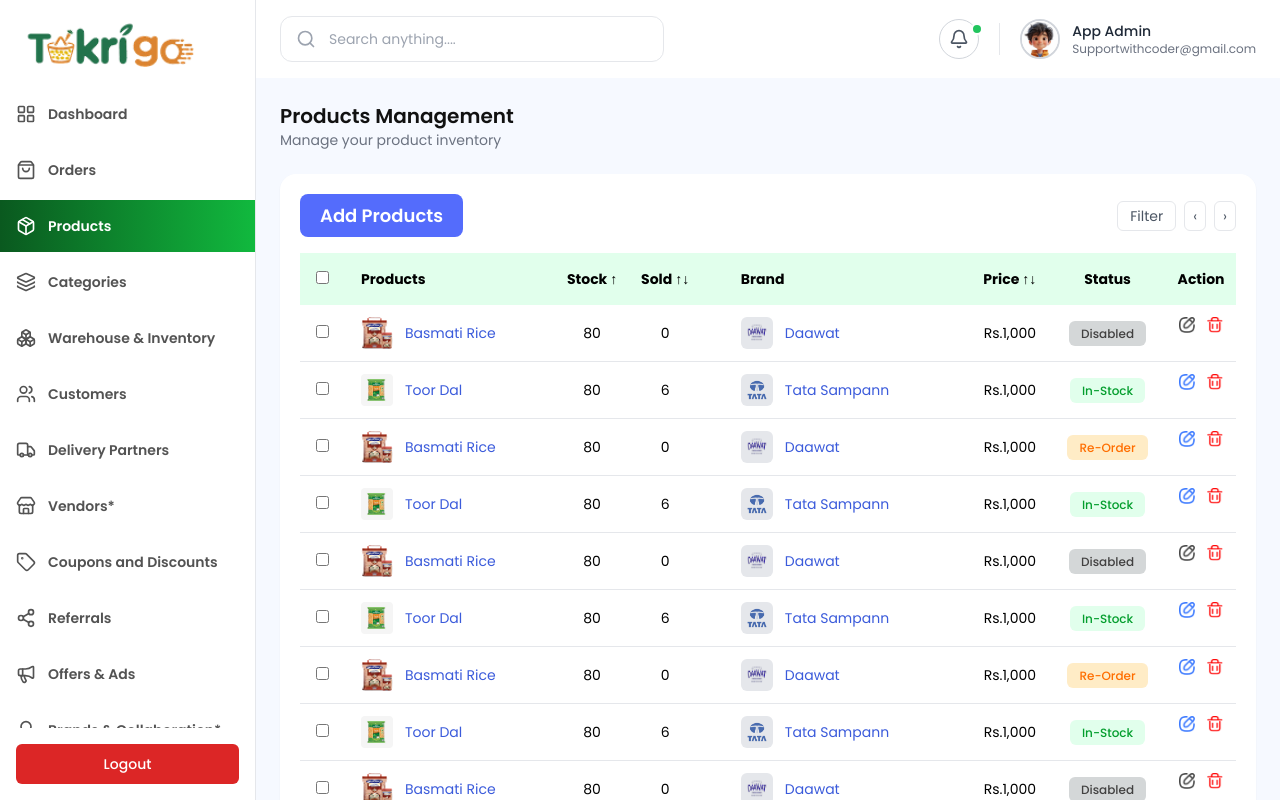
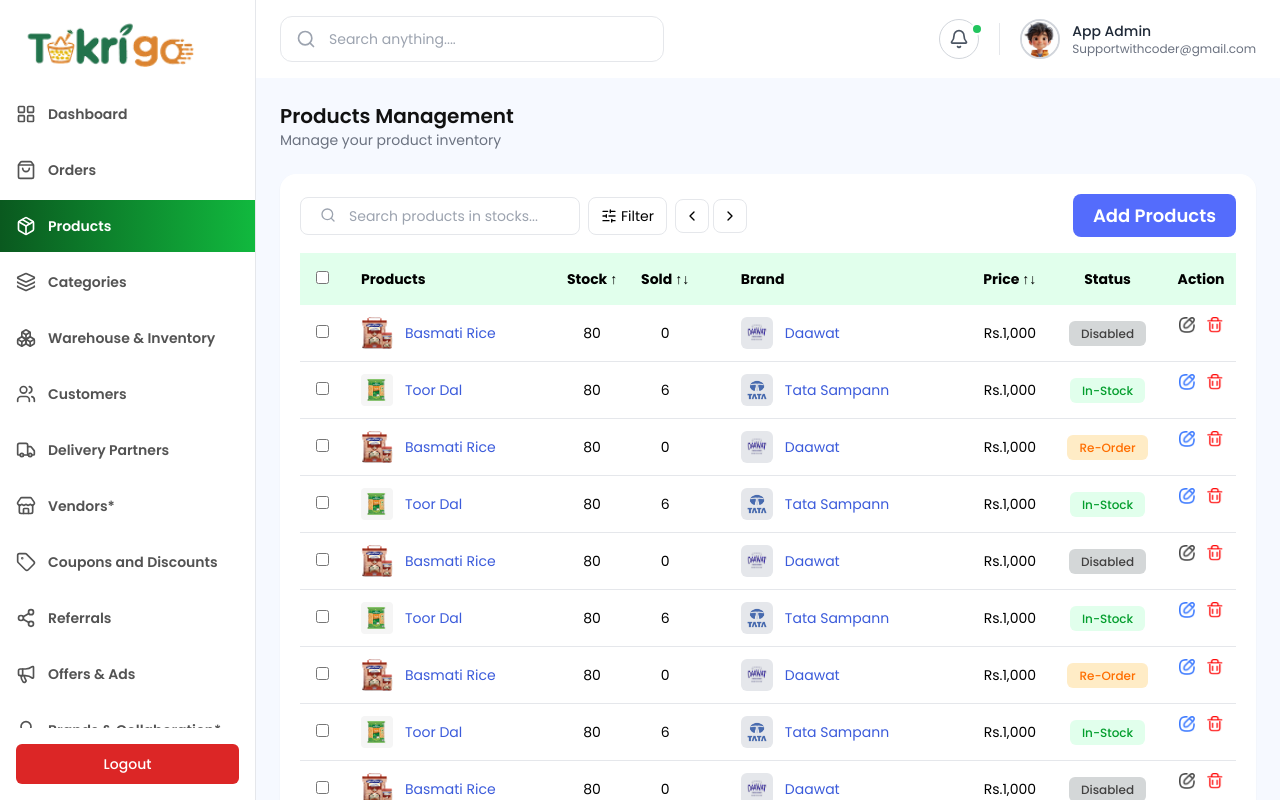
Before and after one commit to Roshani-sahu/Tokrigo-Admin, a React (Vite) app in the folder frontend/: page /products in a window 1280 px wide. Built offline with nearby package versions, Linux system fonts and the light colour scheme.

Commit message:
page fixed

```diff
--- a/frontend/src/components/dashboardComp/CurrentStockOverview.tsx
+++ b/frontend/src/components/dashboardComp/CurrentStockOverview.tsx
@@ -98,14 +98,14 @@
         </h2>
 
         <div className="flex flex-col md:flex-row items-center gap-2">
-          <div className="relative ">
-            <Search className="absolute left-3 top-2.5 w-4 h-4 text-gray-400" />
-            <input
-              type="text"
-              placeholder="Search products in stocks..."
-              className="pl-9 pr-3 py-2 text-sm border rounded-lg focus:outline-none focus:ring-1 focus:ring-indigo-500"
-            />
-          </div>
+         <div className="relative w-[280px]">
+                     <Search className="absolute left-3 top-2.5 w-8 h-4 text-gray-400" />
+                     <input
+                       type="text"
+                       placeholder="Search products in stocks..."
+                       className="pl-12 w-full pr-3 py-2 text-sm border rounded-lg focus:outline-none focus:ring-1 focus:ring-indigo-500"
+                     />
+                   </div>
 
           <button className="flex items-center gap-1 border rounded-lg px-3 py-2 text-sm">
             <SlidersHorizontal className="w-4 h-4" />
--- a/frontend/src/components/ordersComp/OrderTable.tsx
+++ b/frontend/src/components/ordersComp/OrderTable.tsx
@@ -29,14 +29,14 @@
           </h2>
         </div>
        <div className="flex flex-col md:flex-row items-center gap-2">
-          <div className="relative ">
-            <Search className="absolute left-3 top-2.5 w-4 h-4 text-gray-400" />
-            <input
-              type="text"
-              placeholder="Search products in stocks..."
-              className="pl-9 pr-3 py-2 text-sm border rounded-lg focus:outline-none focus:ring-1 focus:ring-indigo-500"
-            />
-          </div>
+          <div className="relative w-[280px]">
+                      <Search className="absolute left-3 top-2.5 w-8 h-4 text-gray-400" />
+                      <input
+                        type="text"
+                        placeholder="Search products in stocks..."
+                        className="pl-12 w-full pr-3 py-2 text-sm border rounded-lg focus:outline-none focus:ring-1 focus:ring-indigo-500"
+                      />
+                    </div>
 
           <button className="flex items-center gap-1 border rounded-lg px-3 py-2 text-sm">
             <SlidersHorizontal className="w-4 h-4" />
--- a/frontend/src/pages/Products.tsx
+++ b/frontend/src/pages/Products.tsx
@@ -1,6 +1,7 @@
 import React, { useState, useEffect } from 'react'
 import { useNavigate } from "react-router-dom";
 import DashboardLayout from '../layouts/DashboardLayout'
+import { Search, ChevronLeft, ChevronRight, SlidersHorizontal, } from 'lucide-react'
 
 const products = [
   {
@@ -144,25 +145,36 @@
         <div className='bg-white rounded-2xl shadow-sm p-5'>
           {/* Top Actions */}
           <div className='flex items-center justify-between mb-4'>
-            <button  onClick={() => navigate("/add-product")} className='bg-[#546CFC] text-white text-[18px] font-semibold px-5 py-2 rounded-lg'>
+
+
+              <div className="flex flex-col md:flex-row  items-center gap-2">
+          <div className="relative w-[280px]">
+            <Search className="absolute left-3 top-2.5 w-8 h-4 text-gray-400" />
+            <input
+              type="text"
+              placeholder="Search products in stocks..."
+              className="pl-12 w-full pr-3 py-2 text-sm border rounded-lg focus:outline-none focus:ring-1 focus:ring-indigo-500"
+            />
+          </div>
+
+          <button className="flex items-center gap-1 border rounded-lg px-3 py-2 text-sm">
+            <SlidersHorizontal className="w-4 h-4" />
+            Filter
+          </button>
+
+          <div className="flex gap-1">
+            <button className="border rounded-lg p-2">
+              <ChevronLeft size={16} />
+            </button>
+            <button className="border rounded-lg p-2">
+              <ChevronRight size={16} />
+            </button>
+          </div>
+        </div>
+
+             <button  onClick={() => navigate("/add-product")} className='bg-[#546CFC] text-white text-[18px] font-semibold px-5 py-2 rounded-lg'>
               Add Products
             </button>
-
-            <div className='flex items-center gap-2 text-sm text-gray-600'>
-              <button className='border px-3 py-1 rounded-md'>Filter</button>
-              <button
-                onClick={() => setCurrentPage(1)}
-                className='border px-2 py-1 rounded-md hover:bg-gray-50'
-              >
-                ‹
-              </button>
-              <button
-                onClick={() => setCurrentPage(2)}
-                className='border px-2 py-1 rounded-md hover:bg-gray-50'
-              >
-                ›
-              </button>
-            </div>
           </div>
 
           {/* Table */}
```
